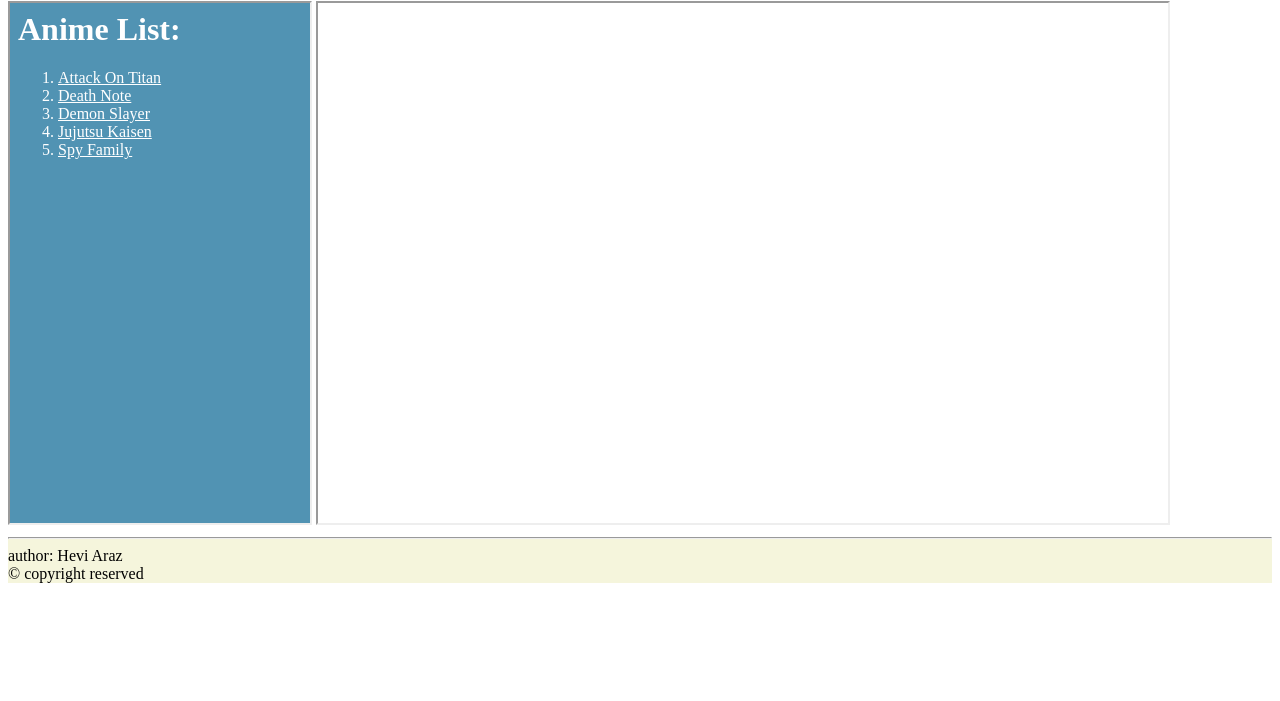
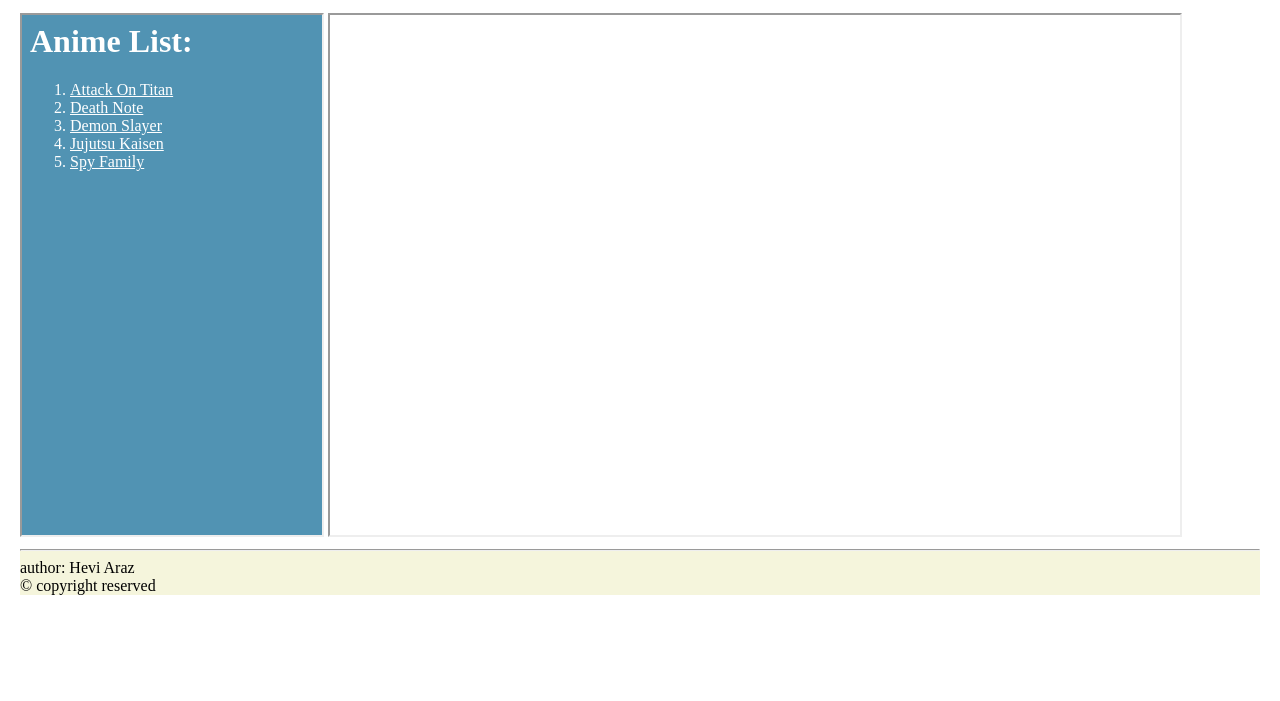
Before and after one commit to Hevi-Araz/new-website, a plain HTML site: page index.html in a window 1280 px wide. Shown: the part 99-800 px from the top of the page. Drawn offline with Linux system fonts and the light colour scheme.

Commit message:
Update index.html

```diff
--- a/index.html
+++ b/index.html
@@ -1,7 +1,7 @@
 <html>
 
 
-<body>
+<body leftmargin="20" topmargin="20">
 
 <header style=background-color:beige >
 <h1>welcome to my page</h1>
```
